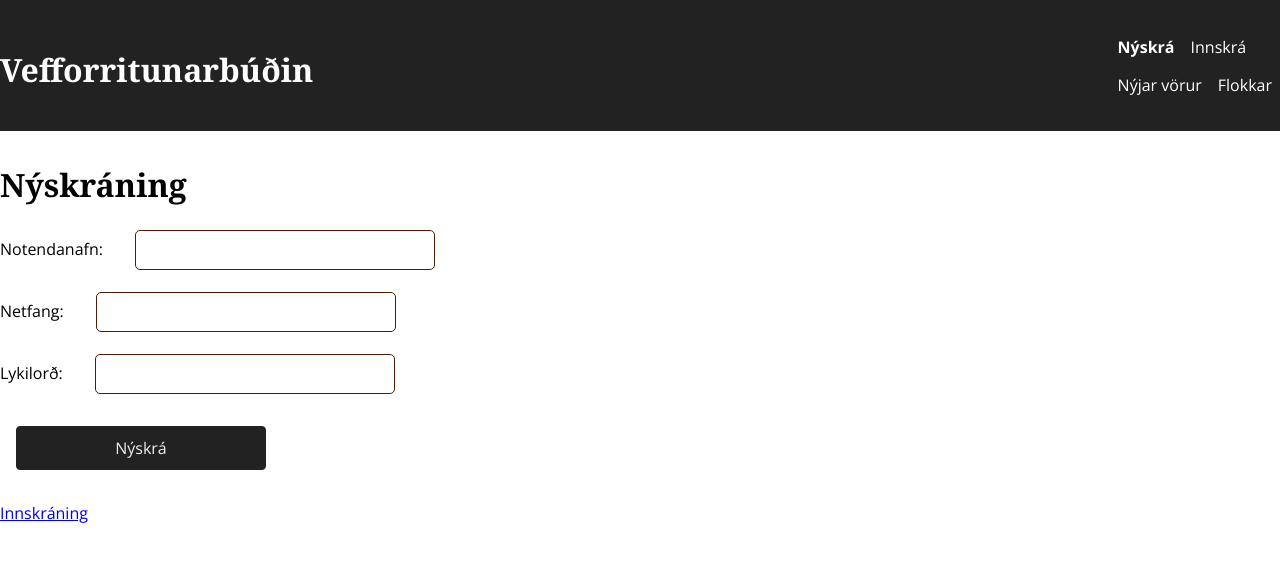
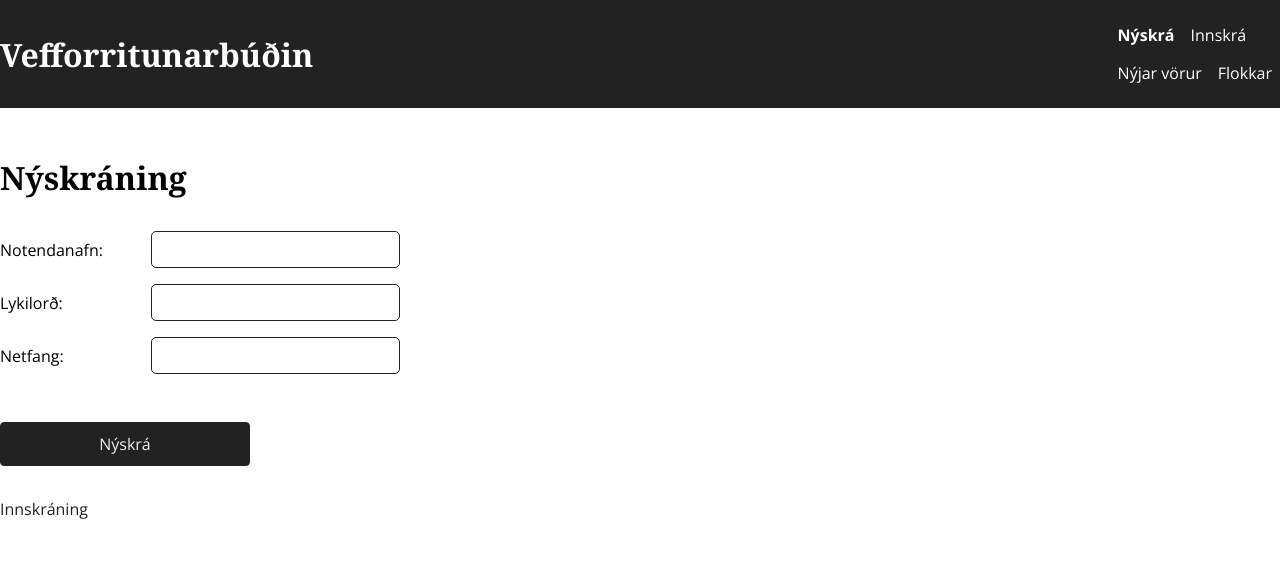
Before and after one commit to tsp93/Vefforritun-Hop-2, a React (Create React App) app: page /register in a window 1280 px wide. Shown: the top 562 px of the page. Built offline with nearby package versions, Linux system fonts and the light colour scheme; no server answers.

Commit message:
CSS fyrir login og register komið

```diff
--- a/src/App.scss
+++ b/src/App.scss
@@ -8,4 +8,5 @@
 
 h1 {
   font-family: $font-heading;
+  margin: 1rem 0;
 }
--- /dev/null
+++ b/src/components/errors/Errors.scss
@@ -0,0 +1,5 @@
+@import '../../config.scss';
+
+.errorList {
+  margin: 2rem 0;
+}
--- /dev/null
+++ b/src/components/errors/Errors.tsx
@@ -0,0 +1,27 @@
+import React from 'react';
+
+import { IError } from '../../api/types';
+
+import './Errors.scss';
+
+export default function Errors(props : any) {
+  const { errors } = props;
+
+  function showErrors(errors : IError[]) {
+    const array : any = [];
+    for (let i = 0; i < errors.length; i += 1) {
+      array.push(
+        <li className="error">
+          <p className="errorMessage">{errors[i].field}, {errors[i].message}</p>
+        </li>
+      );
+    }
+    return array;
+  }
+
+  return (
+    <ul className="errorList">
+      {showErrors(errors)}
+    </ul>
+  );
+}
--- a/src/components/input/Input.scss
+++ b/src/components/input/Input.scss
@@ -5,9 +5,30 @@
   display: flex;
   flex-flow: row nowrap;
 
+
   font-family: $font-main;
   font-size: $small-font-size;
 
   width: 100%;
-  max-width: 300px;
+  max-width: 400px;
+
+  margin: 1rem 1rem 1rem 0;
+
+
+  & label{
+    flex: 2;
+    width: 100%;
+    padding: 0;
+  }
+
+  & input {
+    flex: 3;
+    width: 100%;
+    padding: 10px;
+
+    border: 1px solid $color-font;
+    border-radius: 5px;
+
+    min-height: 1rem;
+  }
 }
--- a/src/components/input/Input.tsx
+++ b/src/components/input/Input.tsx
@@ -3,17 +3,18 @@ import React, { Fragment } from 'react';
 import './Input.scss';
 
 interface IInputProps {
-  value?: string;
+  label: string;
+  value: string;
   name: string;
-  onChange?: () => void;
+  onChange: (e: any) => void;
 }
 
 export default function Input(props: IInputProps) {
-  const { value = '', name, onChange = () => {} } = props;
+  const { label, value = '', name, onChange = () => {} } = props;
 
   return (
-    <div className="input">
-      <label htmlFor={name} className={`${name}Label`}>Leita:</label>
+    <div className={"input"}>
+      <label htmlFor={name} className={`${name}Label`}>{label}</label>
       <input className={`${name}Input`} autoComplete="off" id={name} type="text" name={name} onChange={onChange} value={value}/>
     </div>
   );
--- a/src/components/search/Search.scss
+++ b/src/components/search/Search.scss
@@ -5,4 +5,6 @@
   display: flex;
   flex-flow: row nowrap;
   margin: 1rem 0;
+
+  width: 30%;
 }
--- a/src/components/search/Search.tsx
+++ b/src/components/search/Search.tsx
@@ -1,9 +1,9 @@
 import React from 'react';
 
 import Button from '../button/Button';
+import Input from '../input/Input';
 
 import './Search.scss';
-import Input from '../input/Input';
 
 export default function Search(props : any) {
   const { handleSearchChange, submitSearch, searchText } = props;
@@ -11,6 +11,7 @@ export default function Search(props : any) {
   return (
     <form className="searchForm" onSubmit={submitSearch}>
       <Input
+        label={'Leita:'}
         name={'search'}
         onChange={handleSearchChange}
         value={searchText}
--- a/src/routes/login/Login.scss
+++ b/src/routes/login/Login.scss
@@ -1,43 +1,27 @@
 @import '../../config.scss';
 
-fieldset {
-  border: 0;
+.loginTitle {
+  margin: 3rem 0 2rem 0;
 }
 
-.input {
-  display: flex;
-  flex-wrap: wrap;
-  justify-content: space-between;
-  width: 100%;
-  max-width: 500px;
+.loginForm {
+
+  & .errorMsg {
+    color: $color-invalid;
+    font-size: 0.8rem;
+  }
+
+  & .loginButton {
+    margin-left: 0;
+  }
+
 }
 
-input {
-  border: 1px solid #4e1d04;
-  border-radius: 5px;
-  padding: 10px ;
-  width: 100%;
-  max-width: 300px;
-  min-height: 1rem;
-  font-size: 1rem;
+.loginLinkToRegister {
+  color: $color-font;
+  text-decoration: none;
+
+  &:hover {
+    text-decoration: underline;
+  }
 }
-
-label {
-  padding-right: 2rem;
-}
-
-h1 {
-  margin-top: 2rem;
-  margin-bottom: 1.5rem;
-}
-
-.login__username {
-  padding-bottom: 1rem;
-}
-
-
-
-.form__register {
-  color: black;
-  text-decoration: none;
-}
--- a/src/routes/login/Login.tsx
+++ b/src/routes/login/Login.tsx
@@ -1,94 +1,74 @@
-import React, { Component, useEffect, useState } from 'react';
+import React, { Component, useState, Fragment } from 'react';
 import { postLogin } from '../../api/index';
 import { Link, Redirect } from 'react-router-dom';
 
-import App from '../../App';
 import './Login.scss';
-import Home  from '../home/Home';
-import { IUser, IError } from '../../api/types';
+import { IError } from '../../api/types';
 
+import Input from '../../components/input/Input';
 import Button from '../../components/button/Button';
 
-export default function Login(props : any){
+export default function Login() {
 
-const [user, setUser] = useState();
   const [username, setUsername] = useState();
   const [password, setPassword] = useState();
   const [errors , setErrors] = useState();
-const [success, setSuccess] = useState();
+  console.log(errors);
 
   function changeUsernameInput(e: any){
-  let target = e.target.value;
-  setUsername(target);
+    setUsername(e.target.value);
   }
 
   function changePasswordInput(e: any){
-  let target = e.target.value;
-  setPassword(target);
+    setPassword(e.target.value);
   }
 
   async function onSubmitLogin(e:any){
     e.preventDefault();
-    const result = await postLogin(username,password);
+    const result = await postLogin(username, password);
 
-
+    if (result[0] != undefined) {
       setErrors(result);
-    const test1 = result.hasOwnProperty('username');
-    const test2 = result.hasOwnProperty('email');
-    const test3 = result.hasOwnProperty('id');
-    const test4 = result.hasOwnProperty('admin');
-
-
-    if( test1 && test2 && test3 && test4){
-      console.log('success');
-      console.log(result);
-      setSuccess(true);
-      window.location.reload();
     }
   }
 
-function showErrors(f: String, errs: IError[]){
-
-  if(errs !== undefined){
-    for(let i =0; i < errs.length; i++){
-      if(errs[i] !== undefined){
-        if(errs[i].field === f){
-          return (<p className="errorMsg">{errs[i].message}</p>)
-        }
+  function showError(f: String, errs: IError[]) {
+    if(errs !== undefined) {
+      for(let i = 0; i < errs.length; i += 1) {
+        if(errs[i].field === f) {
+          return (<p className="errorMsg">{errs[i].message}</p>);
         }
       }
     }
   }
 
-function loginSuccess(log: Boolean){
-  if(log){
   return (
-      <Redirect to="/" />
-    )
+    <Fragment>
+      <h1 className="loginTitle">Innskráning</h1>
+      <form onSubmit={onSubmitLogin} className="loginForm" >
+        <div className="loginInputs">
+          <Input
+            label={'Notendanafn:'}
+            name={'username'}
+            onChange={changeUsernameInput}
+            value={username}
+          />
+          {showError('username', errors)}
+          <Input
+            label={'Lykilorð:'}
+            name={'password'}
+            onChange={changePasswordInput}
+            value={password}
+          />
+          {showError('password', errors)}
+        </div>
+        {showError('NoSuchUser', errors)}
+        <Button
+          className={'loginButton'}
+          children={'Skrá inn'}
+        />
+      </form>
+      <Link className="loginLinkToRegister" to="/register">Nýskráning</Link>
+    </Fragment>
+  );
 }
-}
-
-return (
-  <fieldset>
-    <form onSubmit={onSubmitLogin} >
-    <h1>Innskráning</h1>
-    <div className="login__form">
-      <div className="login__username">
-       <label htmlFor="username">Notendanafn:</label>
-         <input autoComplete="off" id="username" type="text" name="username" onChange={changeUsernameInput}/>
-          {showErrors('username',errors)}
-          </div>
-      <div className="login__password">
-       <label htmlFor="password">Lykilorð:</label>
-         <input autoComplete="off" id="password" type="password" name="password" onChange={changePasswordInput}/>
-          {showErrors('password',errors)}
-          {showErrors('NoSuchUser',errors)}
-          </div>
-      </div>
-       <Button children={'Skrá inn'}/>
-    </form>
-    <Link className="form__register" to="/register">Nýskráning</Link>
-  {loginSuccess(success)}
-  </fieldset>
-  )
-}
--- a/src/routes/register/Register.scss
+++ b/src/routes/register/Register.scss
@@ -1,9 +1,21 @@
 @import '../../config.scss';
 
-.register {
+.registerTitle {
+  margin: 3rem 0 2rem 0;
 }
 
-.errorMsg{
-    font-size:10px;
-    color: red;
+.registerForm {
+
+  & .registerButton {
+    margin-left: 0;
+  }
 }
+
+.registerLinkToLogin {
+  color: $color-font;
+  text-decoration: none;
+
+  &:hover {
+    text-decoration: underline;
+  }
+}
--- a/src/routes/register/Register.tsx
+++ b/src/routes/register/Register.tsx
@@ -1,13 +1,16 @@
-import React, { useState } from 'react';
+import React, { useState, Fragment } from 'react';
 import { postSignUp } from '../../api/index';
 import { Link, Redirect } from 'react-router-dom';
 
-import './Register.scss';
 import { IError } from '../../api/types';
 
 import Button from '../../components/button/Button';
+import Input from '../../components/input/Input';
 
-export default function Register(props: any) {
+import './Register.scss';
+import Errors from '../../components/errors/Errors';
+
+export default function Register() {
 
   const [username, setUsername] = useState();
   const [password, setPassword] = useState();
@@ -17,82 +20,62 @@ export default function Register(props: any) {
 
 
   function changeUsernameInput(e: any){
-    let target = e.target.value;
-    setUsername(target);
+    setUsername(e.target.value);
   }
 
   function changeEmailInput(e: any){
-    let target = e.target.value;
-    setEmail(target);
+    setEmail(e.target.value);
   }
 
   function changePasswordInput(e: any){
-    let target = e.target.value;
-    setPassword(target);
+    setPassword(e.target.value);
   }
 
-async function onSumbitSignup(e: any){
+  async function onSubmitSignup(e: any){
     e.preventDefault();
-  console.log(username);
-  console.log(email);
-  console.log(password);
-
-  const result = await postSignUp(username,password,email);
+    const result = await postSignUp(username, password, email);
 
     console.log(result);
-
     setErrors(result);
-
-}
-
-function showErrors(f: String, errs: IError[]){
-  if(errs !== undefined){
-    for(let i =0; i < errs.length; i++){
-    if(errs[i].field === f){
-      return (<p className="errorMsg">{errs[i].message}</p>)
-    }
-  }
-  }
-}
-
-
-function invalidSignup(sin: Boolean){
-if(sin === false){
-  return (
-    <p>Notendanafn eða lykilorð er vitlaust </p>
-  )
-}
   }
 
   return (
-    <fieldset>
-    <form onSubmit={onSumbitSignup} >
-    <h1>Nýskráning</h1>
-      <div>
-      <label htmlFor="username">Notendanafn:</label>
-        <input autoComplete="off" id="username" type="text" name="username" onChange={changeUsernameInput}/>
-        {showErrors('username',errors)}
+    <Fragment>
+      <h1 className="registerTitle">Nýskráning</h1>
+      <form onSubmit={onSubmitSignup} className="registerForm" >
+        {errors != null && (
+          <Errors
+            errors={errors}
+          />
+        )}
+        <div className="registerInputs">
+          <Input
+            label={'Notendanafn:'}
+            name={'username'}
+            onChange={changeUsernameInput}
+            value={username}
+          />
+          <Input
+            label={'Lykilorð:'}
+            name={'password'}
+            onChange={changePasswordInput}
+            value={password}
+          />
+          <Input
+            label={'Netfang:'}
+            name={'email'}
+            onChange={changeEmailInput}
+            value={email}
+          />
         </div>
-
-      <br/>
-      <div>
-        <label htmlFor="email">Netfang:</label>
-        <input autoComplete="off" id="email" type="text" name="email" onChange={changeEmailInput}/>
-        {showErrors('email',errors)}
-      </div>
-
-      <br/>
-      <div>
-        <label htmlFor="password">Lykilorð:</label>
-          <input autoComplete="off" id="password" type="password" name="password" onChange={changePasswordInput}/>
-          {showErrors('password',errors)}
-      </div>
-      <Button children={'Nýskrá'}/>
+        <Button
+          className={'registerButton'}
+          children={'Nýskrá'}
+        />
     </form>
     <div>
-  <Link className="form__login" to="/login">Innskráning</Link>
-    { invalidSignup(validsignup) }
+    <Link className="registerLinkToLogin" to="/login">Innskráning</Link>
     </div>
-  </fieldset>
-  )
+  </Fragment>
+  );
 }
```
Also changed, not shown: src/api/index.ts (+4 -12 lines). Lines whose indentation alone changed are shown as unchanged.
